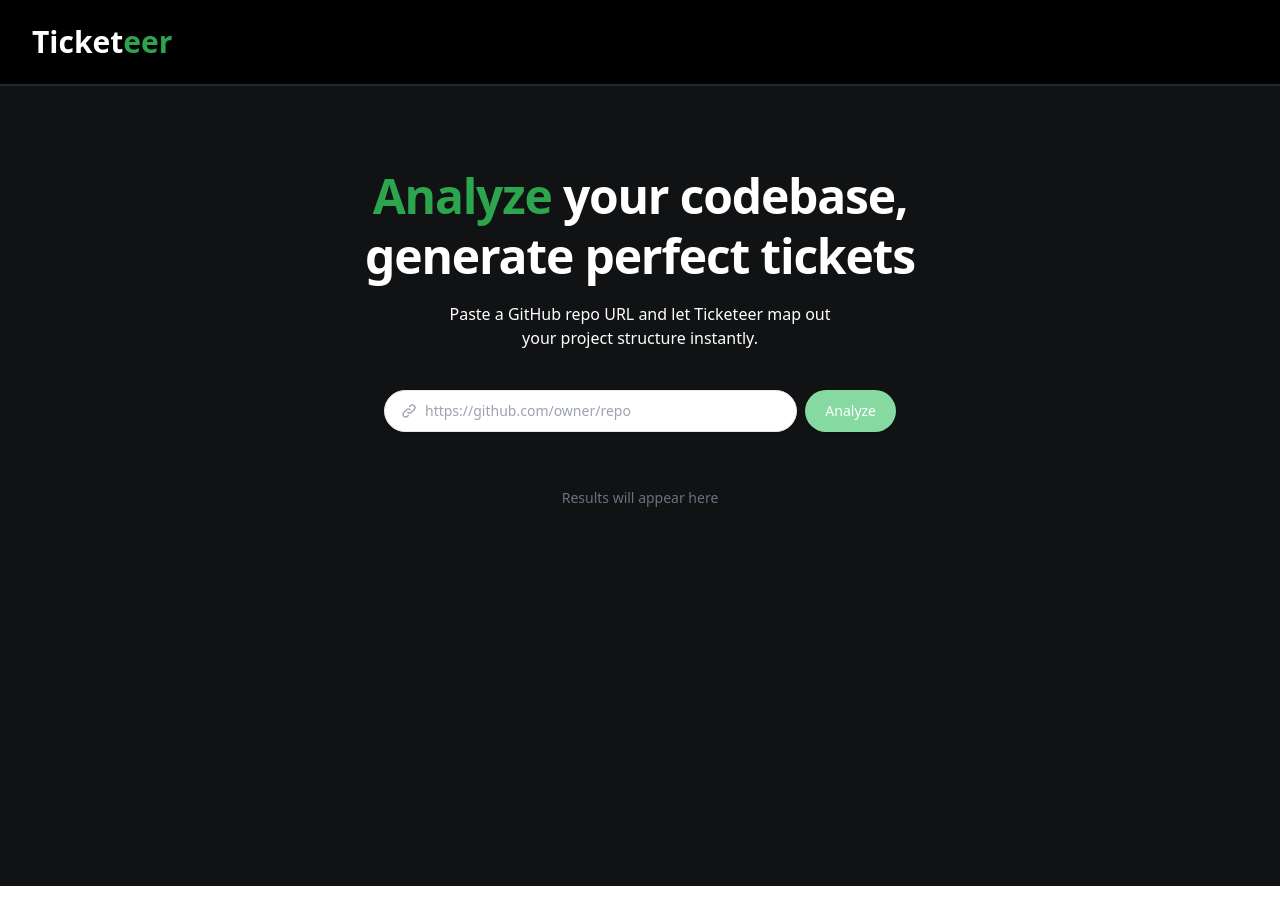
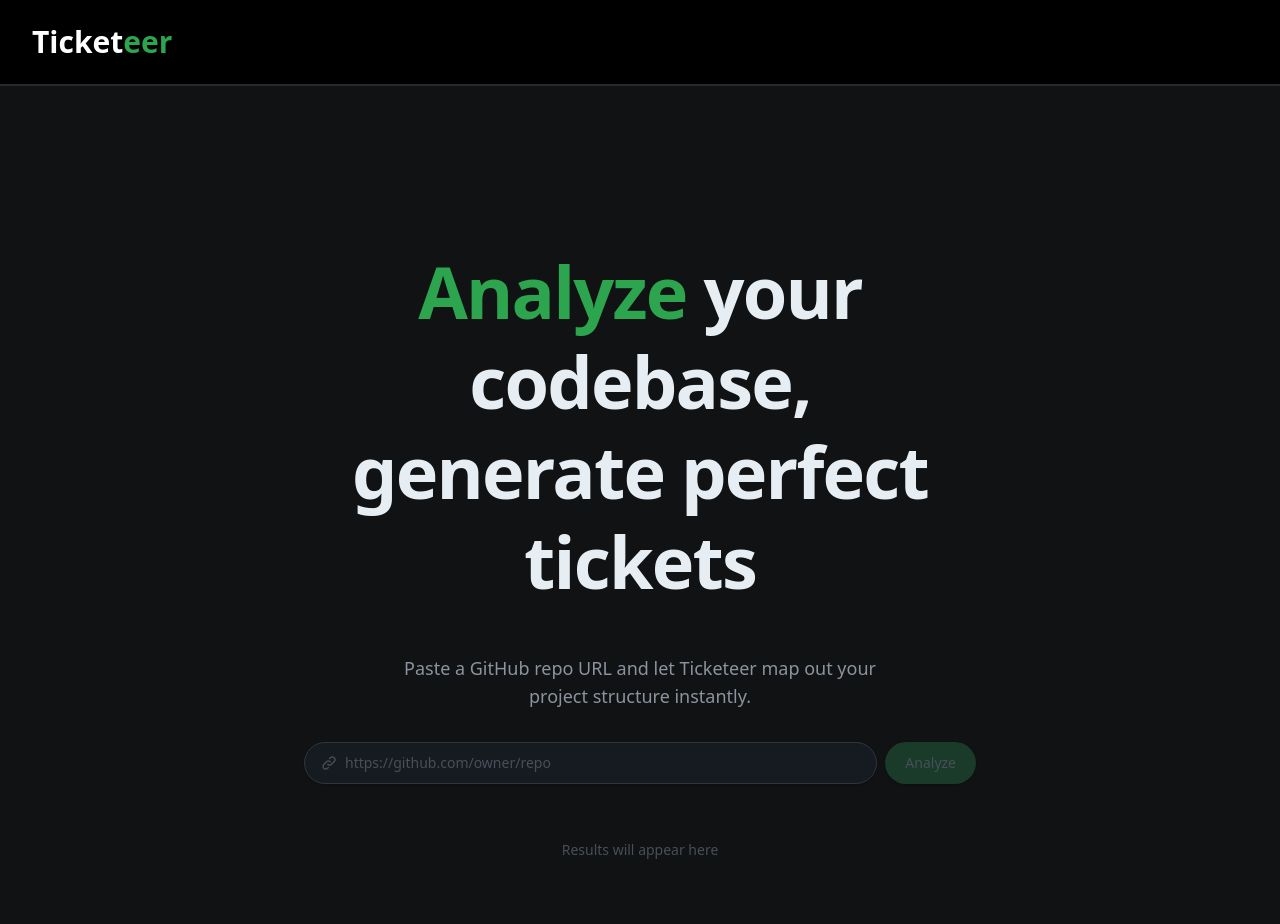
Before and after one commit to Wallfou/Ticketeer, a React (Vite) app in the folder client/: page / in a window 1280 px wide. Shown: the top 924 px of the page. Before the commit the page ends 886 px from the top, so only its background shows below. Built offline with nearby package versions, Linux system fonts and the light colour scheme.

Commit message:
Home page UI changes

```diff
--- a/client/src/components/Home.tsx
+++ b/client/src/components/Home.tsx
@@ -25,23 +25,21 @@
   }
 
   return (
-    <div
-      className="min-h-screen bg-[#101214] flex flex-col"
-    >
+    <div className="min-h-screen bg-[#101214] flex flex-col">
       {/* Hero */}
-      <main className="flex-1 flex flex-col items-center px-4 pt-20 text-center">
-        <h1 className="text-5xl font-semibold text-[#ffffff] leading-tight tracking-tight mb-4 max-w-xl">
+      <main className="flex-1 flex flex-col items-center px-4 pt-40 text-center">
+        <h1 className="text-7xl font-semibold text-[#e6edf3] leading-tight tracking-tight mb-4 max-w-3xl">
           <em className="not-italic text-[#2da44e]">Analyze</em> your codebase,<br />
           generate perfect tickets
         </h1>
-        <p className="text-[#ffffff] text-base mb-10 max-w-sm">
+        <p className="text-[#8b949e] text-lg mb-8 mt-8 max-w-lg">
           Paste a GitHub repo URL and let Ticketeer map out your project structure instantly.
         </p>
 
         {/* Input row */}
-        <div className="w-full max-w-lg flex gap-2">
-          <div className="flex-1 flex items-center bg-white border border-[#e5e7eb] rounded-full px-4 shadow-sm focus-within:border-[#2da44e] focus-within:ring-2 focus-within:ring-[#d4f0dc] transition">
-            <svg className="w-4 h-4 text-[#9ca3af] mr-2 shrink-0" fill="none" stroke="currentColor" viewBox="0 0 24 24">
+        <div className="w-full max-w-2xl flex gap-2">
+          <div className="flex-1 flex items-center bg-[#161b22] border border-[#30363d] rounded-full px-4 shadow-sm focus-within:border-[#2da44e] focus-within:ring-2 focus-within:ring-[#2da44e33] transition">
+            <svg className="w-4 h-4 text-[#484f58] mr-2 shrink-0" fill="none" stroke="currentColor" viewBox="0 0 24 24">
               <path strokeLinecap="round" strokeLinejoin="round" strokeWidth={2} d="M13.828 10.172a4 4 0 00-5.656 0l-4 4a4 4 0 105.656 5.656l1.102-1.101m-.758-4.899a4 4 0 005.656 0l4-4a4 4 0 00-5.656-5.656l-1.1 1.1" />
             </svg>
             <input
@@ -50,25 +48,25 @@
               onChange={(e) => setUrl(e.target.value)}
               onKeyDown={(e) => e.key === 'Enter' && !loading && url.trim() && handleAnalyze()}
               placeholder="https://github.com/owner/repo"
-              className="flex-1 py-2.5 text-sm text-[#24292f] placeholder-[#9ca3af] bg-transparent focus:outline-none"
+              className="flex-1 py-2.5 text-sm text-[#e6edf3] placeholder-[#484f58] bg-transparent focus:outline-none"
             />
           </div>
           <button
             onClick={handleAnalyze}
             disabled={loading || !url.trim()}
-            className="px-5 py-2.5 bg-[#2da44e] hover:bg-[#218a3e] disabled:bg-[#86d9a0] text-white text-sm font-medium rounded-full transition cursor-pointer disabled:cursor-not-allowed whitespace-nowrap shadow-sm"
+            className="px-5 py-2.5 bg-[#2da44e] hover:bg-[#3fb950] disabled:bg-[#1a3a2a] disabled:text-[#484f58] text-white text-sm font-medium rounded-full transition cursor-pointer disabled:cursor-not-allowed whitespace-nowrap shadow-sm"
           >
             {loading ? 'Analyzing...' : 'Analyze'}
           </button>
         </div>
 
         {/* Result card */}
-        <div className="mt-6 w-full max-w-lg min-h-[120px]">
+        <div className="mt-6 w-full max-w-2xl min-h-[120px]">
           {result ? (
-            <div className="bg-white border border-[#e5e7eb] rounded-2xl p-5 text-left shadow-sm">
+            <div className="bg-[#161b22] border border-[#30363d] rounded-2xl p-5 text-left shadow-sm">
               <div className="flex items-center justify-between mb-3">
-                <span className="font-medium text-[#24292f] text-sm">{result.repo}</span>
-                <span className="text-xs bg-[#d4f0dc] text-[#2da44e] font-medium px-2.5 py-1 rounded-full">
+                <span className="font-medium text-[#e6edf3] text-sm">{result.repo}</span>
+                <span className="text-xs bg-[#1a3a2a] text-[#3fb950] font-medium px-2.5 py-1 rounded-full">
                   {result.file_count} files
                 </span>
               </div>
@@ -76,18 +74,18 @@
                 {result.languages.map((lang: string) => (
                   <span
                     key={lang}
-                    className="text-xs bg-[#f3f4f6] border border-[#e5e7eb] text-[#6b7280] px-2.5 py-1 rounded-full"
+                    className="text-xs bg-[#1c2128] border border-[#30363d] text-[#8b949e] px-2.5 py-1 rounded-full"
                   >
                     {lang}
                   </span>
                 ))}
               </div>
             </div>
-            ) : (
-              <div className="text-[#6b7280] text-sm text-center pt-8">
-                Results will appear here
-              </div>
-            )}
+          ) : (
+            <div className="text-[#484f58] text-sm text-center pt-8">
+              Results will appear here
+            </div>
+          )}
         </div>
       </main>
     </div>
```
